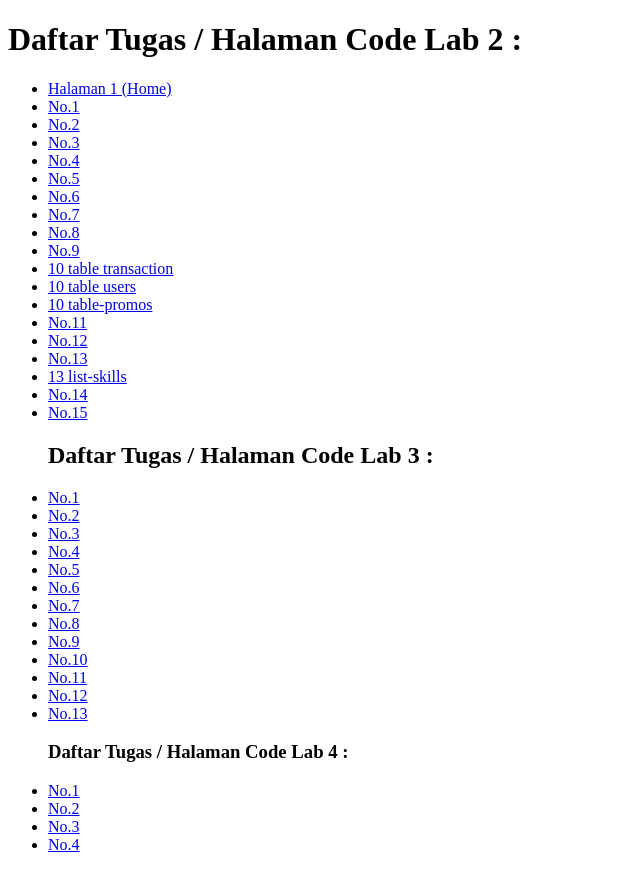
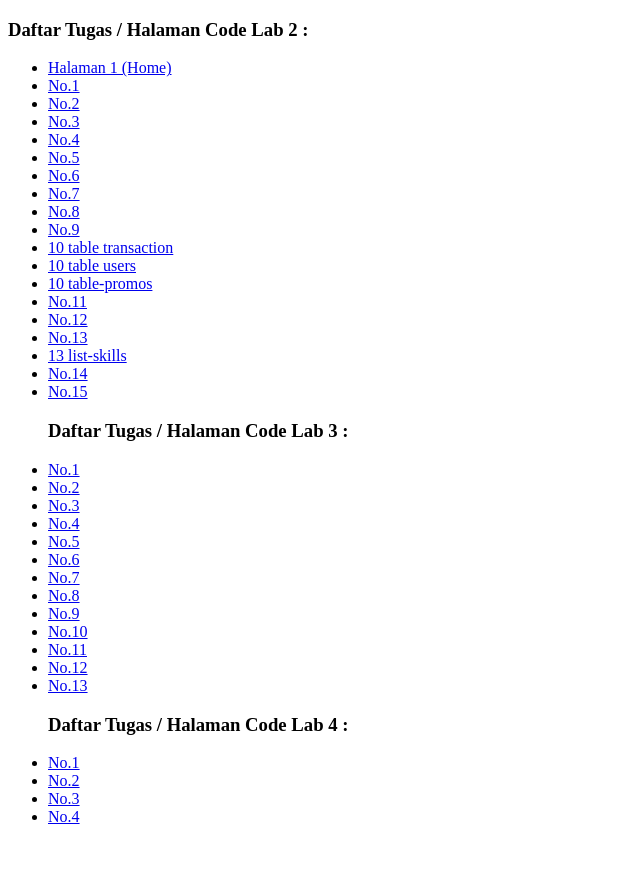
Before and after one commit to EdwinsanS/Web-Code-Lab-HTML, a plain HTML site: page index.html in a window 1280 px wide. Shown: the whole page, without its empty margins (0-640 px from the left). After the commit the page ends 842 px from the top, so only its background shows below. Drawn offline with Linux system fonts and the light colour scheme.

Commit message:
index.html

```diff
--- a/index.html
+++ b/index.html
@@ -6,7 +6,7 @@
   <title>Halaman</title>
 </head>
 <body>
-<h1>Daftar Tugas / Halaman Code Lab 2 :</h1>
+<h3>Daftar Tugas / Halaman Code Lab 2 :</h3>
 <ul>
   <li><a href="index.html">Halaman 1 (Home)</a></li>
   <li><a href="1.html">No.1</a></li>
@@ -30,7 +30,7 @@
 </ul>
 
 <ul>
-<h2>Daftar Tugas / Halaman Code Lab 3 :</h2>
+<h3>Daftar Tugas / Halaman Code Lab 3 :</h3>
   <li><a href="3.1.html">No.1</a></li>
   <li><a href="3.2.html">No.2</a></li>
   <li><a href="3.3.html">No.3</a></li>
```
